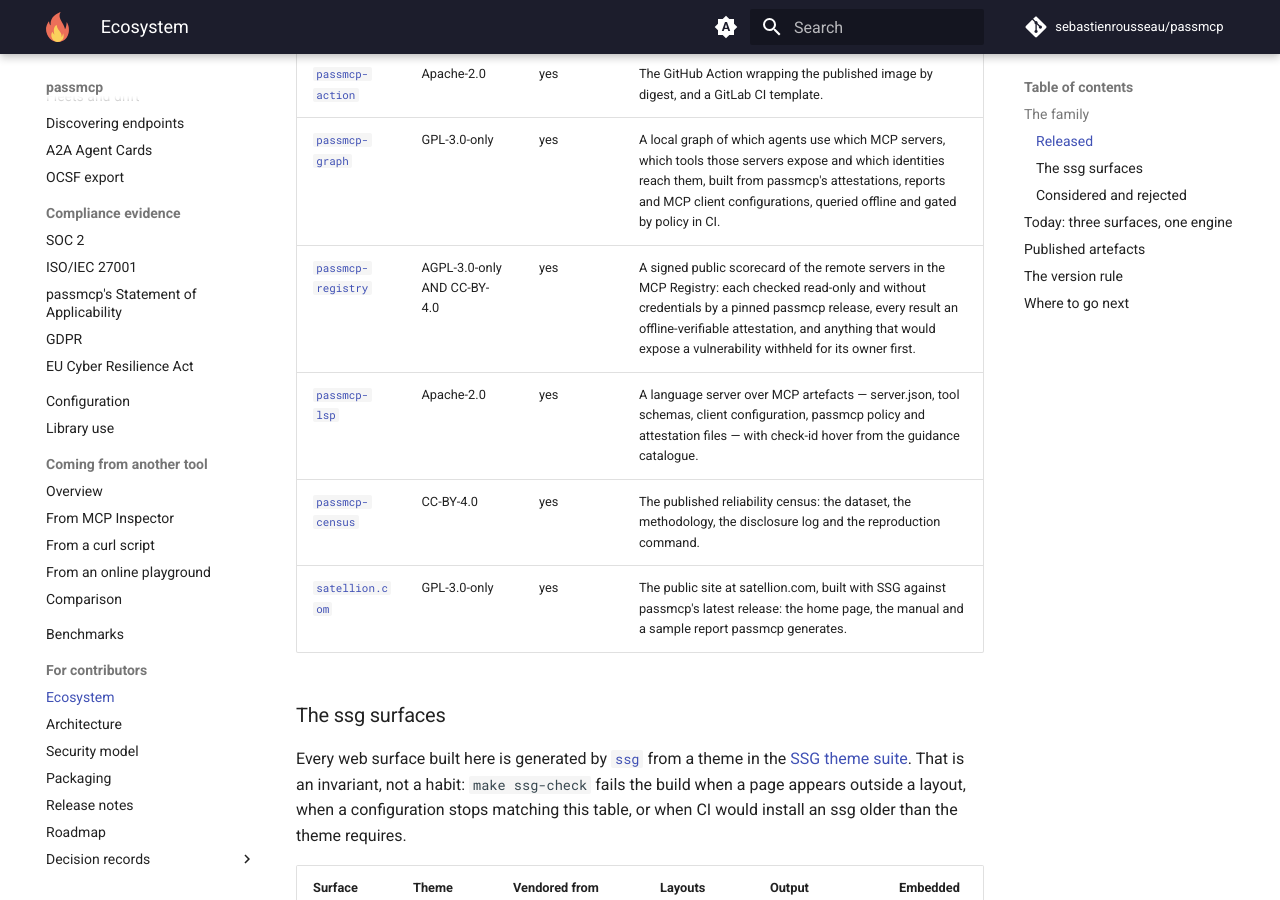
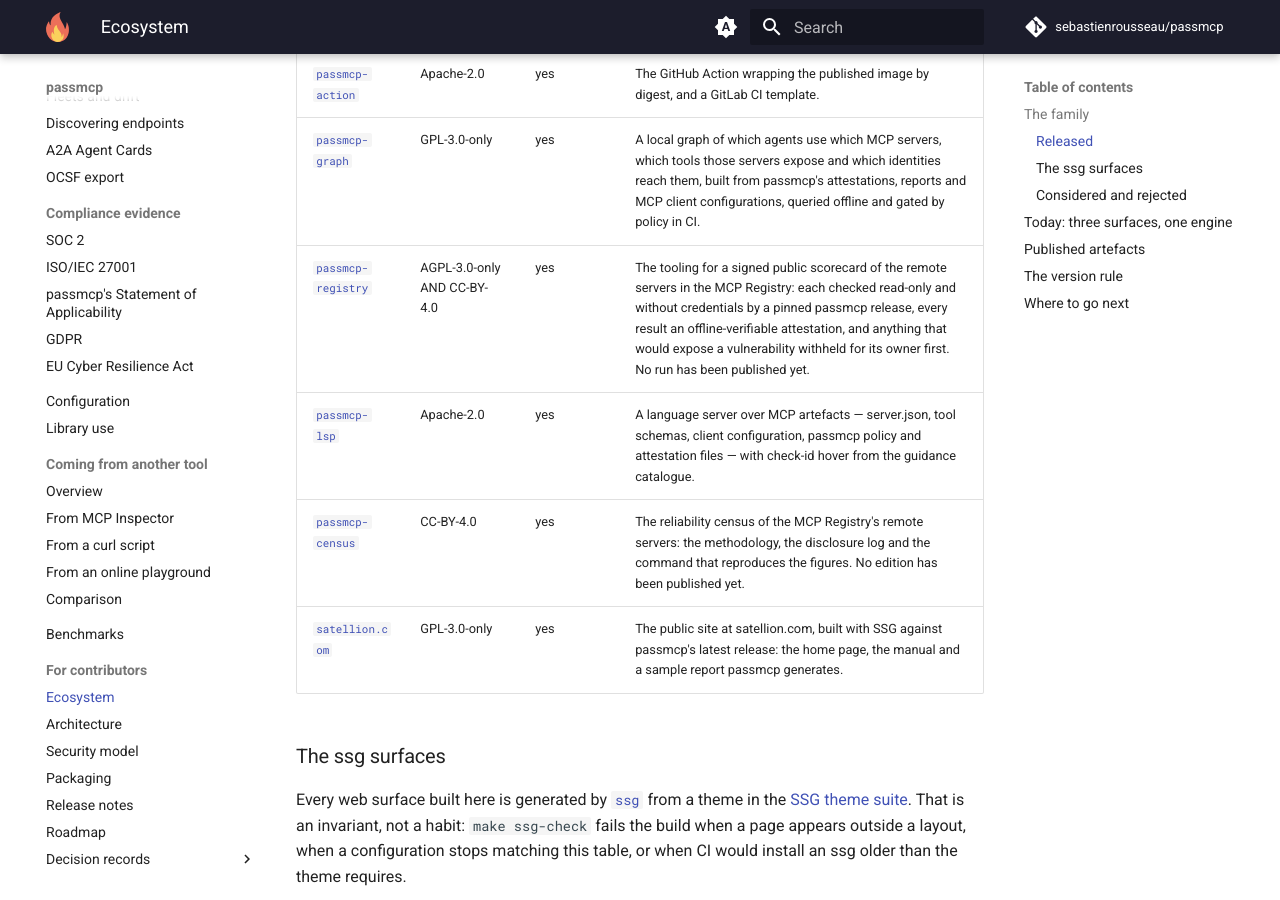
Before and after one commit to sebastienrousseau/passmcp, an MkDocs documentation site: the page built from docs/ecosystem.md, in a window 1280 px wide and 900 px high, scrolled down 736 px. Built offline with MkDocs 1.6.1 and Material for MkDocs 9.7.7, drawn with Linux system fonts in a browser that asks for light colours; comment, search, counter and statistics services are not loaded.

Commit message:
fix: describe the family and Homebrew as they are
The family table called passmcp-registry a signed public scorecard and
passmcp-census the published reliability census, but neither has
published a run or an edition yet, as their own READMEs say; their rows
in internal/ecosystem now say so, and make ecosystem regenerated
docs/ecosystem.md, the README table and ecosystem.json from them. The
README said passmcp-lsp and passmcp-census had no tag; both are tagged
through 0.0.7. And the README, getting-started and packaging docs called
the Homebrew package a formula; goreleaser publishes a cask, with macOS
and Linux archives.

satellion.com renders its family table from ecosystem.json, so the site
follows at the next release.

Assisted-by: Claude Code:claude-opus-5-5 markdownlint
Signed-off-by: Sebastien Rousseau <sebastienrousseau@users.noreply.github.com>

```diff
--- a/docs/ecosystem.md
+++ b/docs/ecosystem.md
@@ -28,9 +28,9 @@ build when they do.
 | [`passmcp-server`](https://github.com/sebastienrousseau/passmcp-server) | GPL-3.0-only | yes | An MCP server exposing passmcp's diagnostics as read-only tools, so an agent can evaluate a server, or check an attestation about one, from inside the editor. |
 | [`passmcp-action`](https://github.com/sebastienrousseau/passmcp-action) | Apache-2.0 | yes | The GitHub Action wrapping the published image by digest, and a GitLab CI template. |
 | [`passmcp-graph`](https://github.com/sebastienrousseau/passmcp-graph) | GPL-3.0-only | yes | A local graph of which agents use which MCP servers, which tools those servers expose and which identities reach them, built from passmcp's attestations, reports and MCP client configurations, queried offline and gated by policy in CI. |
-| [`passmcp-registry`](https://github.com/sebastienrousseau/passmcp-registry) | AGPL-3.0-only AND CC-BY-4.0 | yes | A signed public scorecard of the remote servers in the MCP Registry: each checked read-only and without credentials by a pinned passmcp release, every result an offline-verifiable attestation, and anything that would expose a vulnerability withheld for its owner first. |
+| [`passmcp-registry`](https://github.com/sebastienrousseau/passmcp-registry) | AGPL-3.0-only AND CC-BY-4.0 | yes | The tooling for a signed public scorecard of the remote servers in the MCP Registry: each checked read-only and without credentials by a pinned passmcp release, every result an offline-verifiable attestation, and anything that would expose a vulnerability withheld for its owner first. No run has been published yet. |
 | [`passmcp-lsp`](https://github.com/sebastienrousseau/passmcp-lsp) | Apache-2.0 | yes | A language server over MCP artefacts — server.json, tool schemas, client configuration, passmcp policy and attestation files — with check-id hover from the guidance catalogue. |
-| [`passmcp-census`](https://github.com/sebastienrousseau/passmcp-census) | CC-BY-4.0 | yes | The published reliability census: the dataset, the methodology, the disclosure log and the reproduction command. |
+| [`passmcp-census`](https://github.com/sebastienrousseau/passmcp-census) | CC-BY-4.0 | yes | The reliability census of the MCP Registry's remote servers: the methodology, the disclosure log and the command that reproduces the figures. No edition has been published yet. |
 | [`satellion.com`](https://github.com/sebastienrousseau/satellion.github.io) | GPL-3.0-only | yes | The public site at satellion.com, built with SSG against passmcp's latest release: the home page, the manual and a sample report passmcp generates. |
 
 ### The ssg surfaces
--- a/ecosystem.json
+++ b/ecosystem.json
@@ -172,7 +172,7 @@
       "name": "passmcp-registry",
       "repository": "passmcp-registry",
       "status": "released",
-      "role": "A signed public scorecard of the remote servers in the MCP Registry: each checked read-only and without credentials by a pinned passmcp release, every result an offline-verifiable attestation, and anything that would expose a vulnerability withheld for its owner first.",
+      "role": "The tooling for a signed public scorecard of the remote servers in the MCP Registry: each checked read-only and without credentials by a pinned passmcp release, every result an offline-verifiable attestation, and anything that would expose a vulnerability withheld for its owner first. No run has been published yet.",
       "language": "go",
       "license": "AGPL-3.0-only AND CC-BY-4.0",
       "boundary": "A hosted service with its own operational and disclosure duties, under its own licences: the code is AGPL-3.0-only and the published scorecard CC-BY-4.0.",
@@ -213,7 +213,7 @@
       "name": "passmcp-census",
       "repository": "passmcp-census",
       "status": "released",
-      "role": "The published reliability census: the dataset, the methodology, the disclosure log and the reproduction command.",
+      "role": "The reliability census of the MCP Registry's remote servers: the methodology, the disclosure log and the command that reproduces the figures. No edition has been published yet.",
       "language": "data",
       "license": "CC-BY-4.0",
       "boundary": "Licence. A GPL repository cannot cleanly carry a CC-BY dataset.",
```
Also changed, not shown: README.md (+7 -7 lines), docs/getting-started.md (+1 -1 lines), docs/packaging.md (+1 -1 lines), 1 other file.
